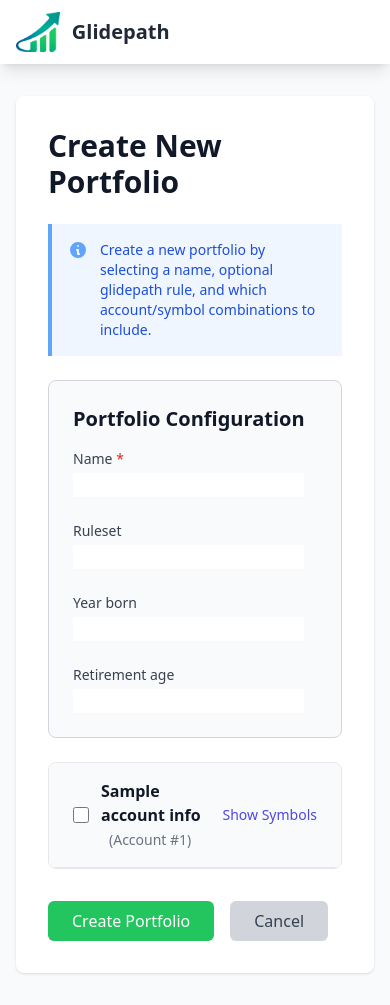
After one commit to dsmorgan/glidepath, a Django app: template glidepath_app/templates/glidepath_app/portfolio_create.html in a window 390 px wide. The commit adds this page. Run offline with Django 4.2, Linux system fonts and the light colour scheme; tables that the repository leaves empty hold one stand-in row (values such as "Sample post"); the template is opened without the code that fills it: values that come from a table or form of the project are taken from there, most other values are stand-ins (such as "Sample title", 1, 10 or a date in 2020); form fields are guessed from the names that the template uses; some libraries are stand-ins or nearby versions.

Commit message:
Enhance portfolio management UI with create portfolio page and refined layout
- Add dedicated create_portfolio view with account/symbol selection interface
- Create portfolio_create.html template matching edit flow (name, ruleset, year_born, retirement_age, account selection)
- Replace inline Create Portfolio form with "Add Portfolio" button on portfolios page
- Add portfolio metadata section displaying: Current Year, Year Born, Retirement Age, Years to Retirement
- Condense allocation charts from 2 rows (2x2 grid) to 1 row (4-column grid)
- Enhance category breakdown table with new columns:
  - Target %: Target allocation percentage from glidepath rule
  - Current %: Current allocation percentage based on actual portfolio value
  - Difference: Dollar amount over/under target (positive green, negative red)
- Add portfolio_create route and import to URL configuration
- Fix undefined error/success variables in portfolios_view
- Improve table layout with proper thead/tbody structure and responsive overflow

🤖 Generated with [Claude Code](https://claude.com/claude-code)

Co-Authored-By: Claude <noreply@anthropic.com>

```diff
--- /dev/null
+++ b/glidepath_app/templates/glidepath_app/portfolio_create.html
@@ -0,0 +1,207 @@
+{% extends 'glidepath_app/base.html' %}
+{% block title %}Glidepath - Create Portfolio{% endblock %}
+{% block content %}
+<div class="bg-white shadow rounded-lg p-8">
+    <h1 class="text-3xl font-bold text-gray-900 mb-6">Create New Portfolio</h1>
+
+    <div class="bg-blue-50 border-l-4 border-blue-400 p-4 mb-6">
+        <div class="flex">
+            <div class="flex-shrink-0">
+                <svg class="h-5 w-5 text-blue-400" viewBox="0 0 20 20" fill="currentColor">
+                    <path fill-rule="evenodd" d="M18 10a8 8 0 11-16 0 8 8 0 0116 0zm-7-4a1 1 0 11-2 0 1 1 0 012 0zM9 9a1 1 0 000 2v3a1 1 0 001 1h1a1 1 0 100-2v-3a1 1 0 00-1-1H9z" clip-rule="evenodd"/>
+                </svg>
+            </div>
+            <div class="ml-3">
+                <p class="text-sm text-blue-700">
+                    Create a new portfolio by selecting a name, optional glidepath rule, and which account/symbol combinations to include.
+                </p>
+            </div>
+        </div>
+    </div>
+
+    <form method="post" id="portfolio-form">
+        {% csrf_token %}
+
+        <!-- Portfolio Configuration Section -->
+        <div class="bg-gray-50 border border-gray-300 rounded-lg p-6 mb-6">
+            <h2 class="text-xl font-semibold text-gray-900 mb-4">Portfolio Configuration</h2>
+
+            <div class="grid grid-cols-1 md:grid-cols-4 gap-6">
+                <!-- Portfolio Name -->
+                <div>
+                    <label for="{{ form.name.id_for_label }}" class="block text-sm font-medium text-gray-700 mb-1">
+                        {{ form.name.label }} <span class="text-red-600">*</span>
+                    </label>
+                    {{ form.name }}
+                    {% if form.name.errors %}
+                    <p class="text-red-600 text-sm mt-1">{{ form.name.errors.0 }}</p>
+                    {% endif %}
+                </div>
+
+                <!-- Glidepath Ruleset -->
+                <div>
+                    <label for="{{ form.ruleset.id_for_label }}" class="block text-sm font-medium text-gray-700 mb-1">
+                        {{ form.ruleset.label }}
+                    </label>
+                    {{ form.ruleset }}
+                    {% if form.ruleset.errors %}
+                    <p class="text-red-600 text-sm mt-1">{{ form.ruleset.errors.0 }}</p>
+                    {% endif %}
+                </div>
+
+                <!-- Year Born -->
+                <div>
+                    <label for="{{ form.year_born.id_for_label }}" class="block text-sm font-medium text-gray-700 mb-1">
+                        {{ form.year_born.label }}
+                    </label>
+                    {{ form.year_born }}
+                    {% if form.year_born.errors %}
+                    <p class="text-red-600 text-sm mt-1">{{ form.year_born.errors.0 }}</p>
+                    {% endif %}
+                </div>
+
+                <!-- Retirement Age -->
+                <div>
+                    <label for="{{ form.retirement_age.id_for_label }}" class="block text-sm font-medium text-gray-700 mb-1">
+                        {{ form.retirement_age.label }}
+                    </label>
+                    {{ form.retirement_age }}
+                    {% if form.retirement_age.errors %}
+                    <p class="text-red-600 text-sm mt-1">{{ form.retirement_age.errors.0 }}</p>
+                    {% endif %}
+                </div>
+            </div>
+        </div>
+
+        {% if accounts_data %}
+        <div class="space-y-4">
+            {% for account_number, account_info in accounts_data.items %}
+            <div class="border border-gray-200 rounded-lg overflow-hidden">
+                <!-- Account Header -->
+                <div class="bg-gray-50 px-6 py-4 border-b border-gray-200">
+                    <div class="flex items-center">
+                        <input type="checkbox"
+                               id="account_{{ account_number }}"
+                               class="account-checkbox h-4 w-4 text-indigo-600 focus:ring-indigo-500 border-gray-300 rounded"
+                               data-account="{{ account_number }}"
+                               onchange="toggleAccount(this)">
+                        <label for="account_{{ account_number }}" class="ml-3 flex-1 cursor-pointer">
+                            <span class="font-semibold text-gray-900">{{ account_info.account_name }}</span>
+                            <span class="text-sm text-gray-500 ml-2">(Account #{{ account_number }})</span>
+                        </label>
+                        <button type="button"
+                                onclick="toggleSymbols('{{ account_number }}')"
+                                class="text-indigo-600 hover:text-indigo-900 text-sm font-medium">
+                            <span id="toggle-text-{{ account_number }}">Show Symbols</span>
+                        </button>
+                    </div>
+                </div>
+
+                <!-- Symbols List (initially hidden) -->
+                <div id="symbols-{{ account_number }}" class="hidden bg-white px-6 py-4">
+                    <div class="space-y-2">
+                        {% for symbol_info in account_info.symbols %}
+                        <div class="flex items-start pl-6">
+                            <input type="checkbox"
+                                   id="symbol_{{ account_number }}_{{ symbol_info.symbol }}"
+                                   name="selected_items"
+                                   value="{{ account_number }}|{{ symbol_info.symbol }}"
+                                   class="symbol-checkbox h-4 w-4 text-indigo-600 focus:ring-indigo-500 border-gray-300 rounded mt-1"
+                                   data-account="{{ account_number }}"
+                                   onchange="updateAccountCheckbox('{{ account_number }}')">
+                            <label for="symbol_{{ account_number }}_{{ symbol_info.symbol }}" class="ml-3 flex-1 cursor-pointer">
+                                <span class="font-medium text-gray-700">{{ symbol_info.symbol }}</span>
+                                {% if symbol_info.description %}
+                                <span class="text-sm text-gray-500 block">{{ symbol_info.description }}</span>
+                                {% endif %}
+                            </label>
+                        </div>
+                        {% endfor %}
+                    </div>
+                </div>
+            </div>
+            {% endfor %}
+        </div>
+
+        <div class="mt-8 flex gap-4">
+            <button type="submit"
+                    class="px-6 py-2 bg-green-500 text-white rounded-md hover:bg-green-600 font-medium">
+                Create Portfolio
+            </button>
+            <a href="{% url 'portfolios' %}"
+               class="px-6 py-2 bg-gray-300 text-gray-700 rounded-md hover:bg-gray-400 font-medium">
+                Cancel
+            </a>
+        </div>
+        {% else %}
+        <div class="text-center py-8 text-gray-500">
+            No account positions found. Please upload account data first.
+        </div>
+        <div class="mt-4">
+            <a href="{% url 'accounts' %}"
+               class="inline-flex items-center px-4 py-2 border border-gray-300 shadow-sm text-sm font-medium rounded-md text-gray-700 bg-white hover:bg-gray-50">
+                Go to Accounts
+            </a>
+        </div>
+        {% endif %}
+    </form>
+</div>
+
+<script>
+// Toggle symbols visibility
+function toggleSymbols(accountNumber) {
+    const symbolsDiv = document.getElementById('symbols-' + accountNumber);
+    const toggleText = document.getElementById('toggle-text-' + accountNumber);
+
+    if (symbolsDiv.classList.contains('hidden')) {
+        symbolsDiv.classList.remove('hidden');
+        toggleText.textContent = 'Hide Symbols';
+    } else {
+        symbolsDiv.classList.add('hidden');
+        toggleText.textContent = 'Show Symbols';
+    }
+}
+
+// Toggle all symbols in an account
+function toggleAccount(checkbox) {
+    const accountNumber = checkbox.dataset.account;
+    const symbolCheckboxes = document.querySelectorAll(`input.symbol-checkbox[data-account="${accountNumber}"]`);
+
+    symbolCheckboxes.forEach(cb => {
+        cb.checked = checkbox.checked;
+    });
+}
+
+// Update account checkbox based on symbol selections
+function updateAccountCheckbox(accountNumber) {
+    const accountCheckbox = document.getElementById('account_' + accountNumber);
+    const symbolCheckboxes = document.querySelectorAll(`input.symbol-checkbox[data-account="${accountNumber}"]`);
+
+    const total = symbolCheckboxes.length;
+    const checked = Array.from(symbolCheckboxes).filter(cb => cb.checked).length;
+
+    if (checked === 0) {
+        accountCheckbox.checked = false;
+        accountCheckbox.indeterminate = false;
+    } else if (checked === total) {
+        accountCheckbox.checked = true;
+        accountCheckbox.indeterminate = false;
+    } else {
+        accountCheckbox.checked = false;
+        accountCheckbox.indeterminate = true;
+    }
+}
+
+// Initialize account checkboxes on page load
+document.addEventListener('DOMContentLoaded', function() {
+    const accounts = new Set();
+    document.querySelectorAll('input.symbol-checkbox').forEach(cb => {
+        accounts.add(cb.dataset.account);
+    });
+
+    accounts.forEach(accountNumber => {
+        updateAccountCheckbox(accountNumber);
+    });
+});
+</script>
+{% endblock %}
--- a/glidepath_project/urls.py
+++ b/glidepath_project/urls.py
@@ -7,6 +7,7 @@ from glidepath_app.views import (
     view_account_upload,
     delete_account_upload,
     portfolios_view,
+    create_portfolio,
     edit_portfolio,
     delete_portfolio,
     download_portfolio_csv,
@@ -34,6 +35,7 @@ urlpatterns = [
     path('accounts/upload/<uuid:upload_id>/', view_account_upload, name='view_account_upload'),
     path('accounts/upload/<uuid:upload_id>/delete/', delete_account_upload, name='delete_account_upload'),
     path('portfolios/', portfolios_view, name='portfolios'),
+    path('portfolios/create/', create_portfolio, name='portfolio_create'),
     path('portfolios/<uuid:portfolio_id>/edit/', edit_portfolio, name='edit_portfolio'),
     path('portfolios/<uuid:portfolio_id>/delete/', delete_portfolio, name='delete_portfolio'),
     path('portfolios/<uuid:portfolio_id>/download/', download_portfolio_csv, name='download_portfolio_csv'),
```
Also changed, not shown: glidepath_app/account_services.py (+30 -3 lines), glidepath_app/templates/glidepath_app/portfolios.html (+61 -54 lines), glidepath_app/views.py (+82 -17 lines).
